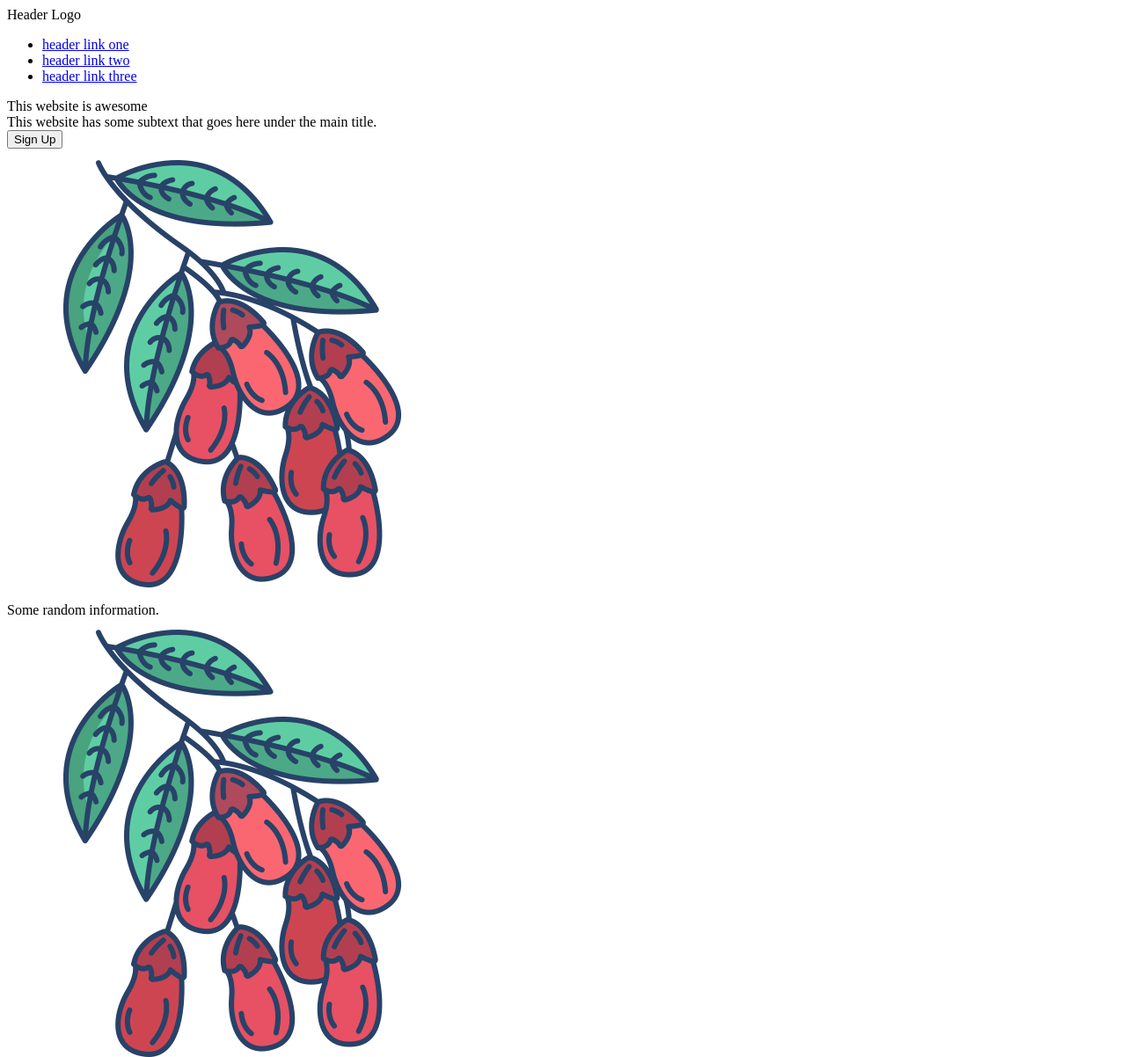
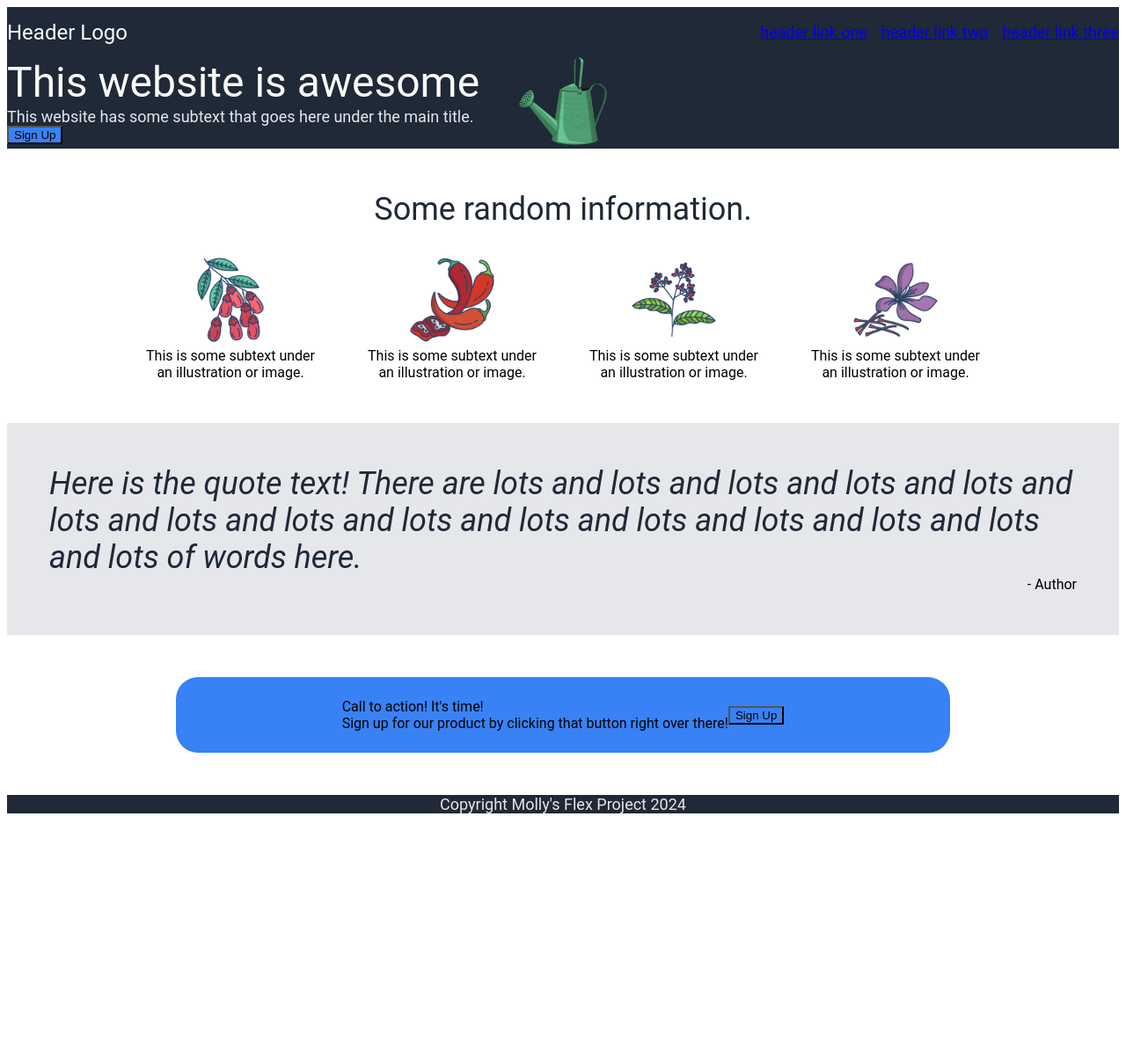
Before and after one commit to moconnor27/flexproject, a plain HTML site: page index.html in a window 1280 px wide. Shown: the top 1202 px of the page at 88% size. After the commit the page ends 933 px from the top, so only its background shows below. Drawn offline with Linux system fonts and the light colour scheme.

Commit message:
Add Flex and Arrange Sections Flex addition progressed the arrangement of elements relative to one another

```diff
--- a/index.html
+++ b/index.html
@@ -23,7 +23,7 @@
                 <button class="button">Sign Up</button>
             </div>
             <div class="header-content-right">
-                <img src="./images/barberry.png" alt="top image">
+                <img src="./images/water.png" alt="top image">
             </div>
         </div>
     </div>
@@ -32,33 +32,41 @@
         <div class="title">Some random information.</div>
      <div class="container">
         <div class="information-items">
+            <div class="information-images">
                 <img src="./images/barberry.png" alt="barberry">
+            </div>
             <div class="text">This is some subtext under an illustration or image.</div>
         </div>
-        <div class="info">
+            <div class="information-items">
+             <div class="information-images">
                 <img src="./images/chilli.png" alt="chili">
+            </div>
             <div class="text">This is some subtext under an illustration or image.</div>
         </div>
-        <div class="info">
+        <div class="information-items">
+            <div class="information-images">
                 <img src="./images/pepper.png" alt="pepper">
+            </div>
             <div class="text">This is some subtext under an illustration or image.</div>
         </div>
-        <div class="info">
+        <div class="information-items">
+            <div class="information-images">
          <img src="./images/saffron.png" alt="saffron">
+            </div>
          <div class="text">This is some subtext under an illustration or image.</div>
         </div>
      </div>
     </div>
 
     <div class="quote">
-        <div class="quote-text">Here is the quote text!</div>
+        <div class="quote-text">Here is the quote text! There are lots and lots and lots and lots and lots and lots and lots and lots and lots and lots and lots and lots and lots and lots and lots of words here.</div>
         <div class="quote-author">- Author</div>
     </div>
 
     <div class="sign-up">
-        <div class="sign-up-text">
-            <div class="header">Call to action! It's time!</div>
-            <div class="text">Sign up for our product by clicking that button right over there!</div>
+        <div class="sign-up-info">
+            <div class="sign-up-header">Call to action! It's time!</div>
+            <div class="sign-up-text">Sign up for our product by clicking that button right over there!</div>
         </div>
             <button class="sign-up-button">Sign Up</button>
     </div>
--- a/style.css
+++ b/style.css
@@ -1,58 +1,81 @@
+body {
+    font-family: "Hero", "Roboto", Arial, Helvetica, sans-serif;
+}
+
 .header {
-
+    background-color: #1F2937;
+    color: #E5E7EB;
 }
 
 .header-bar {
-
+display: flex;
+align-items: center;
 }
 
 .header-logo {
-
+font-size: 24px;
+color: #F9FAF8;
 }
 
 .header-links {
-
+    font-size: 18px;
+    color: #E5E7EB;
+    display: flex;
+    text-decoration: none;
+    list-style: none;
+    justify-content: space-between;
+    margin-left: auto;
+    gap: 16px;
 }
 
 .header-content {
-
+display: flex;
 }
 
 .header-content-left {
-
+flex: 1;
 }
 
 .header-content-right {
-
+flex-grow: 1;
 }
 
 .header-title {
-
+font-size: 48px;
+color:#F9FAF8;
 }
 
 .content {
-
+    font-size: 18px;
+    color: #E5E7EB;
 }
 
 button {
-
+background-color: #3882F6;
 }
 
 .information {
-
+text-align: center;
+margin: 48px;
 }
 
 .title {
-
+font-size: 36px;
+font-style: extra-bold;
+color: #1F2937;
+margin-bottom: 32px;
 }
 
 .container {
-
+    display: flex;
+    justify-content: center;
+    gap: 52px;
 }
 
 .information-items {
+max-width: 200px;
+}
 
-}
 
 .info {
 
@@ -62,19 +85,52 @@ button {
 
 }
 
+img {
+    width: 100px;
+    height: 100px;
+}
+
+.information-images {
+    border: 2px #3882F6;
+    border-radius: 25px;
+}
+
 .quote {
+background-color: #E5E7EB;
+display: flex;
+padding: 48px;
+flex-direction: column;
+margin: 0;
+}
+
+.quote-text {
+    font-size: 36px;
+    font-style: italic;
+    color: #1F2937;
+    justify-content: start;
+    align-self: flex-start;
+}
+
+.quote-author {
+justify-content: end;
+align-self: flex-end;
+}
+
+.sign-up {
+    background-color: #3882F6;
+    margin: 48px 192px;
+    border-radius: 25px;
+    display: flex;
+    justify-content: center;
+    align-items: center;
+    padding: 24px;
+}
+
+.sign-up-info {
 
 }
 
-.quote-text {
-
-}
-
-.quote-author {
-
-}
-
-.sign-up {
+.sign-up-header {
 
 }
 
@@ -83,9 +139,14 @@ button {
 }
 
 .sign-up-button {
-
+    background-color: #3882F6;
 }
 
 .footer {
-
+display: flex;
+align-items: center;
+justify-content: center;
+background-color: #1F2937;
+color: #E5E7EB;
+font-size: 18px;
 }
```
Also changed, not shown: images/water.png (added). Lines whose indentation alone changed are shown as unchanged.
